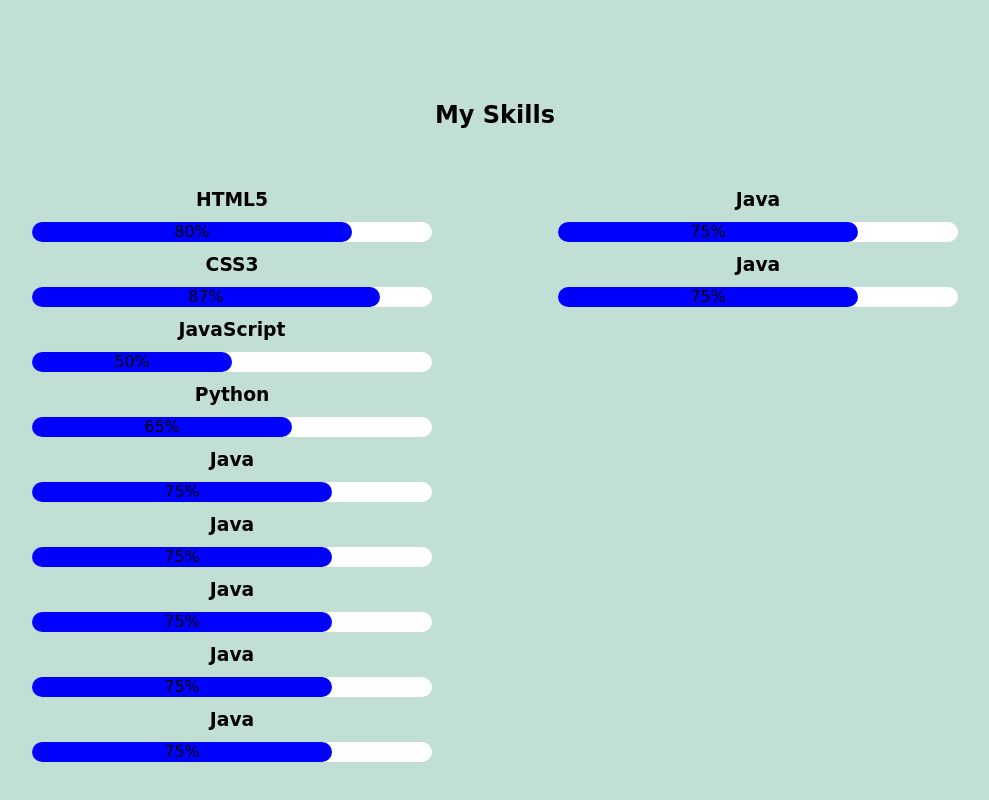
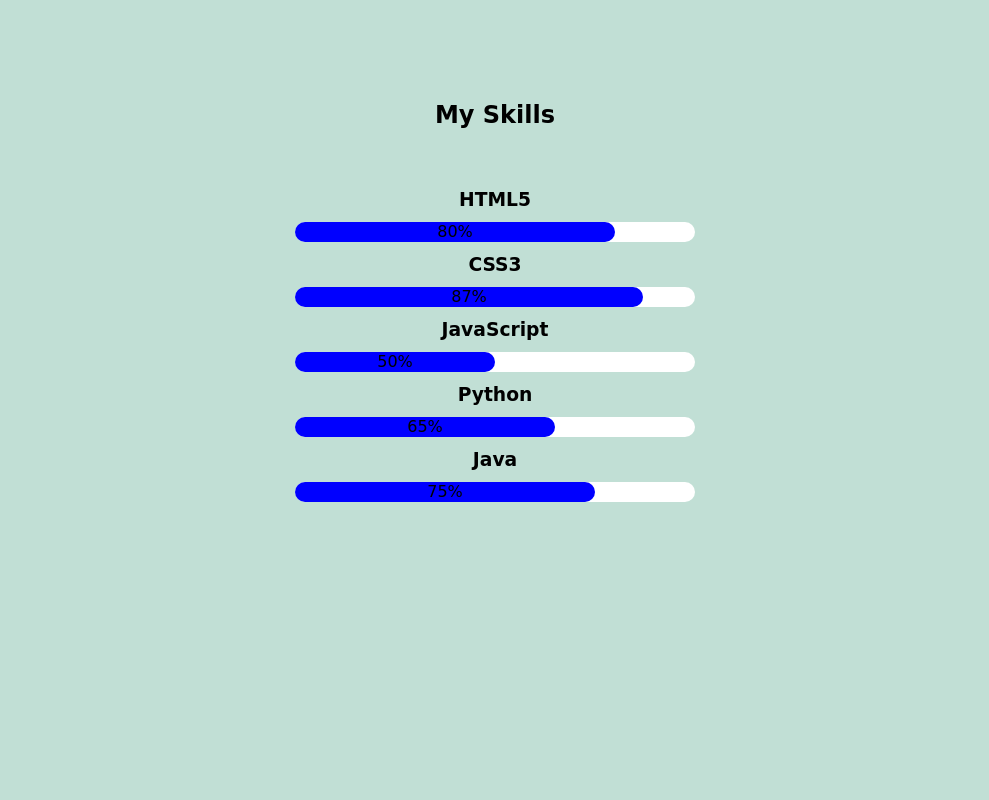
Before and after one commit to peter297/Peter-Kimani-Website, a plain HTML site: page index.html in a window 1280 px wide. Shown: the part 604-1404 px from the top of the page, without its empty margins (145-1134 px from the left). Drawn offline with Linux system fonts and the light colour scheme; a web font is replaced by a local one.

Commit message:
Update index.html

```diff
--- a/index.html
+++ b/index.html
@@ -87,44 +87,6 @@ technological innovation and support Save the Children's mission to protect chil
         </div>
        </div>
 
-       <h3>Java</h3>
-       <div class="level">
-        <div class="skill-level-java"><p class="percent">75%</p>
-        </div>
-       </div>
-
-
-       <h3>Java</h3>
-       <div class="level">
-        <div class="skill-level-java"><p class="percent">75%</p>
-        </div>
-       </div>
-
-
-       <h3>Java</h3>
-       <div class="level">
-        <div class="skill-level-java"><p class="percent">75%</p>
-        </div>
-       </div>
-
-
-       <h3>Java</h3>
-       <div class="level">
-        <div class="skill-level-java"><p class="percent">75%</p>
-        </div>
-       </div>
-
-       <h3>Java</h3>
-       <div class="level">
-        <div class="skill-level-java"><p class="percent">75%</p>
-        </div>
-       </div>
-
-       <h3>Java</h3>
-       <div class="level">
-        <div class="skill-level-java"><p class="percent">75%</p>
-        </div>
-       </div>
     </div>
 
 
```
